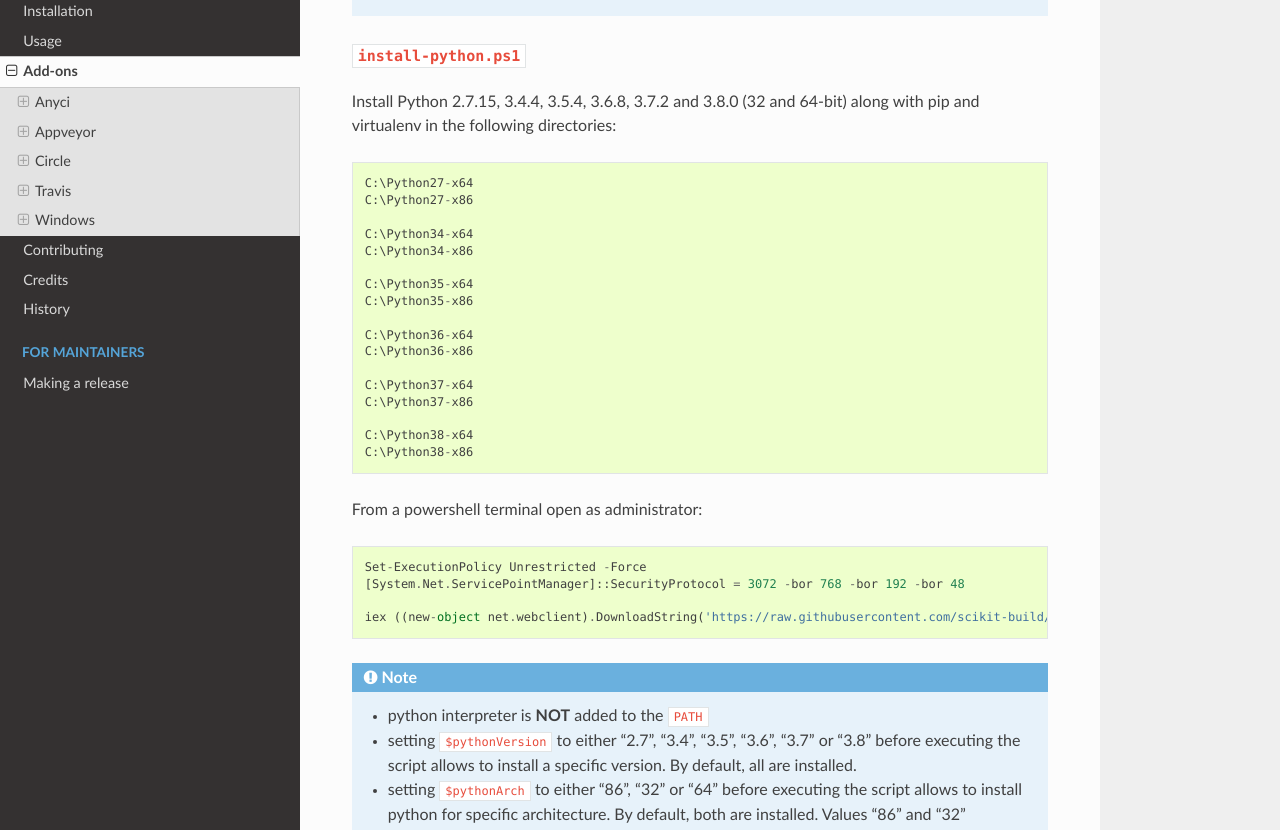
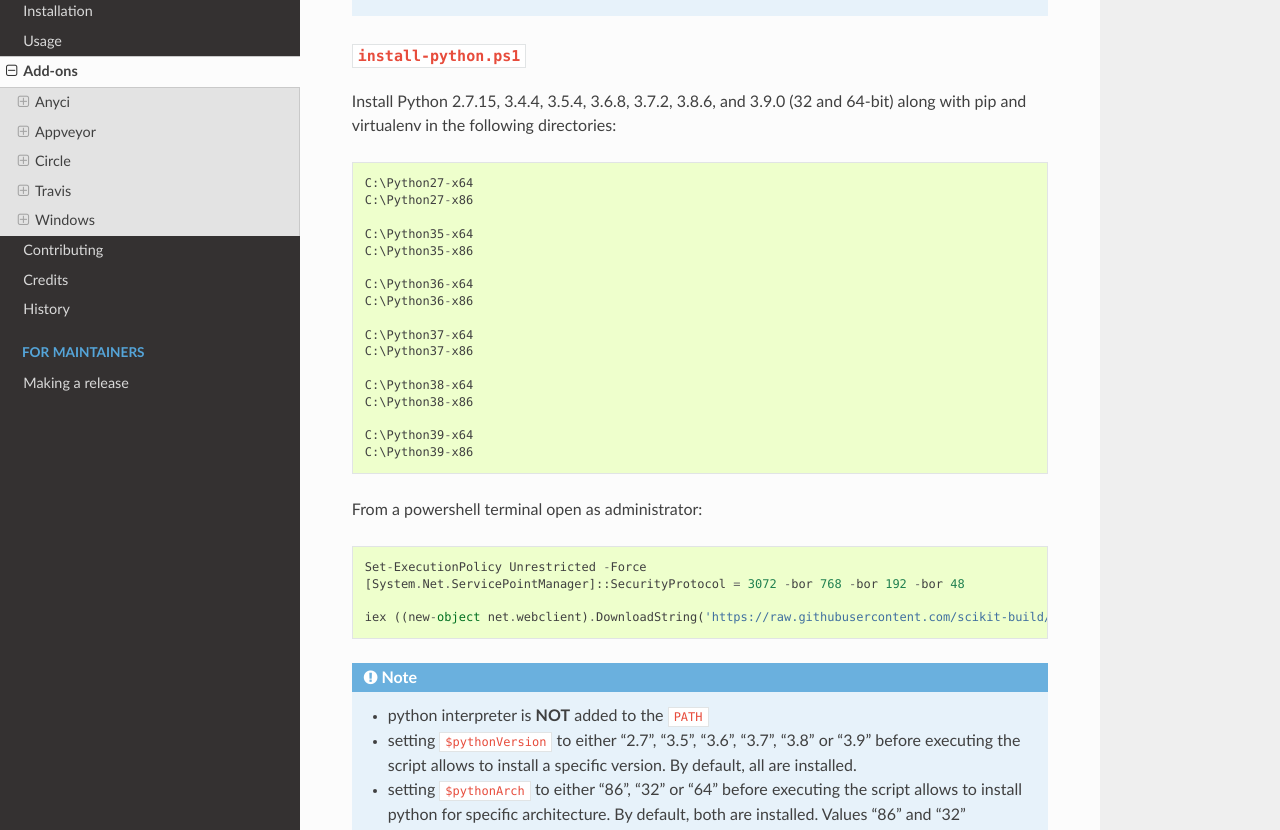
Before and after one commit to scikit-build/scikit-ci-addons, a Sphinx documentation site: the page built from docs/addons.rst, in a window 1280 px wide and 1400 px high, scrolled down 19037 px. Shown: the part 166-996 px from the top of the window. Built offline with Sphinx 7.4.7 and the Read the Docs theme 2.0.0, drawn with Linux system fonts in a browser that asks for light colours.

Commit message:
doc: install-scripts documents Python 3.9 support
And remove unsupported Python 3.4 mentions.

```diff
--- a/docs/windows/install-scripts.rst
+++ b/docs/windows/install-scripts.rst
@@ -169,14 +169,11 @@ From a powershell terminal open as administrator: ::
 ``install-python.ps1``
 ^^^^^^^^^^^^^^^^^^^^^^
 
-Install Python 2.7.15, 3.4.4, 3.5.4, 3.6.8, 3.7.2 and 3.8.0 (32 and 64-bit) along with pip and virtualenv
+Install Python 2.7.15, 3.4.4, 3.5.4, 3.6.8, 3.7.2, 3.8.6, and 3.9.0 (32 and 64-bit) along with pip and virtualenv
 in the following directories: ::
 
     C:\Python27-x64
     C:\Python27-x86
-
-    C:\Python34-x64
-    C:\Python34-x86
 
     C:\Python35-x64
     C:\Python35-x86
@@ -190,6 +187,9 @@ in the following directories: ::
     C:\Python38-x64
     C:\Python38-x86
 
+    C:\Python39-x64
+    C:\Python39-x86
+
 From a powershell terminal open as administrator: ::
 
     Set-ExecutionPolicy Unrestricted -Force
@@ -200,7 +200,7 @@ From a powershell terminal open as administrator: ::
 
 .. note::
     - python interpreter is **NOT** added to the ``PATH``
-    - setting ``$pythonVersion`` to either "2.7", "3.4", "3.5", "3.6", "3.7" or "3.8" before executing the script allows
+    - setting ``$pythonVersion`` to either "2.7", "3.5", "3.6", "3.7", "3.8" or "3.9" before executing the script allows
       to install a specific version. By default, all are installed.
     - setting ``$pythonArch`` to either "86", "32" or "64" before executing the script allows
       to install python for specific architecture. By default, both are installed.
```
